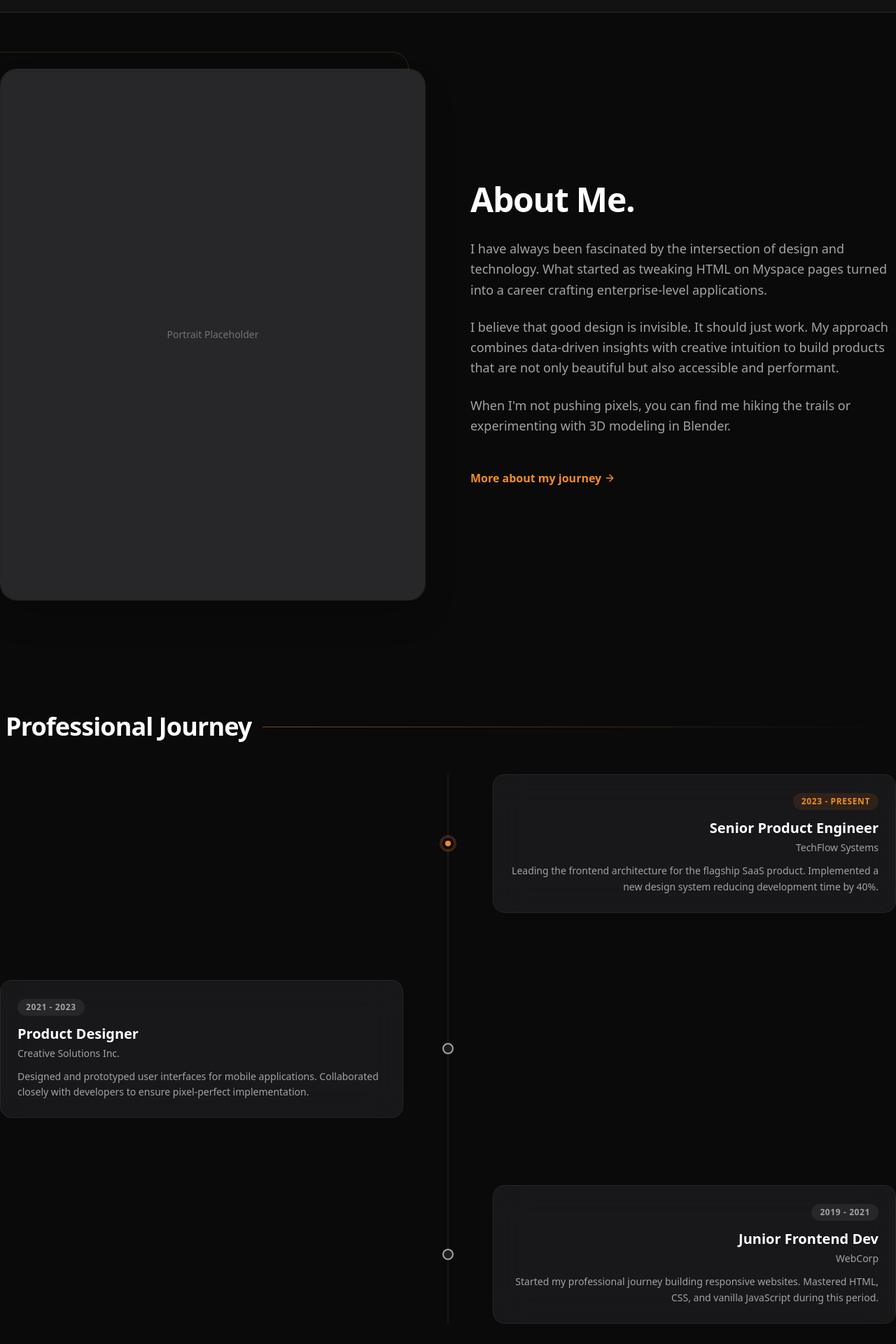
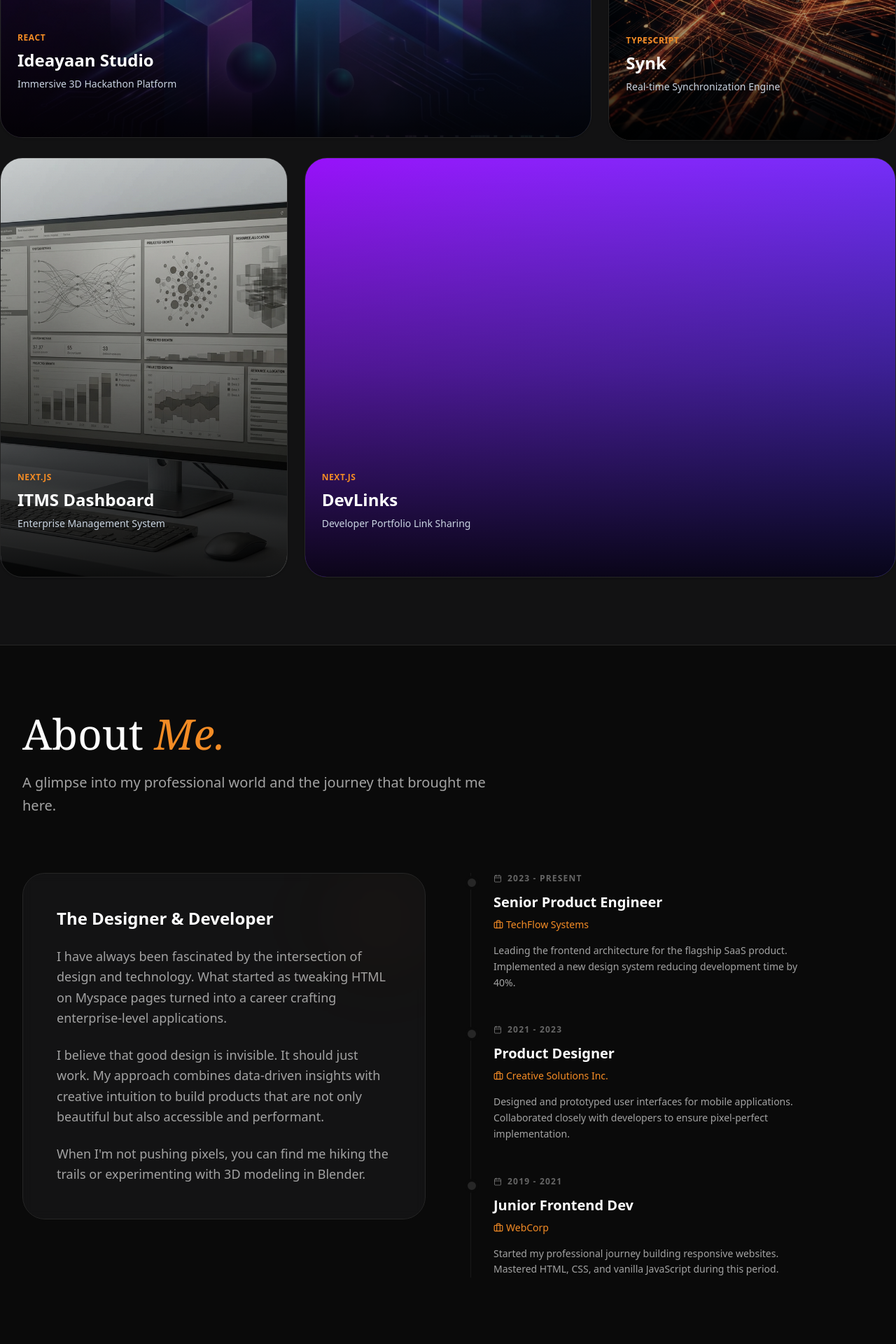
Before and after one commit to Sarvesh2005-code/sarvy, a Next.js app: page / in a window 1280 px wide. Shown: the part 1420-3340 px from the top of the page at 70% size. Built offline with nearby package versions, Linux system fonts and the light colour scheme; no server answers.

Commit message:
Selected Work Design Revamp

```diff
--- a/src/app/page.tsx
+++ b/src/app/page.tsx
@@ -14,7 +14,7 @@ export default function Home() {
 
         {/* Selected Work */}
         <div className="w-full bg-secondary/30 border-y border-border">
-          <Projects limit={3} />
+          <Projects limit={5} />
         </div>
 
         <AboutSection />
--- a/src/components/about-section.tsx
+++ b/src/components/about-section.tsx
@@ -1,31 +1,29 @@
 "use client";
 
 import { motion } from "framer-motion";
-import Image from "next/image";
+import { ArrowRight, Briefcase, Calendar } from "lucide-react";
 import Link from "next/link";
-import { ArrowRight } from "lucide-react";
 
 export function AboutSection() {
     return (
-        <>
-            {/* About Me Section */}
-            <section id="about" className="w-full max-w-7xl mx-auto py-20 px-4 md:px-0">
-                <div className="grid grid-cols-1 md:grid-cols-2 gap-16 items-center">
-                    <div className="relative order-2 md:order-1">
-                        <div className="relative z-10 w-full aspect-[4/5] rounded-3xl overflow-hidden shadow-2xl border border-black/5 dark:border-white/10">
-                            {/* Using a placeholder image or one of the abstracts for now if no portrait available */}
-                            <div className="w-full h-full bg-zinc-800 flex items-center justify-center text-zinc-500">
-                                <span className="text-sm">Portrait Placeholder</span>
-                                {/* Ideally user drops a photo here later */}
-                            </div>
-                        </div>
-                        <div className="absolute -top-6 -left-6 w-full h-full border border-primary/20 rounded-3xl -z-0 hidden md:block"></div>
-                        <div className="absolute -bottom-6 -right-6 w-full h-full bg-surface rounded-3xl -z-10 shadow-lg hidden md:block opacity-50"></div>
-                    </div>
+        <section id="about" className="w-full max-w-7xl mx-auto py-24 px-4 md:px-8">
+            {/* Section Header */}
+            <div className="mb-20">
+                <h2 className="text-4xl md:text-6xl font-serif font-medium text-foreground mb-6">
+                    About <span className="italic text-primary">Me.</span>
+                </h2>
+                <p className="text-xl text-muted-foreground max-w-2xl font-light leading-relaxed">
+                    A glimpse into my professional world and the journey that brought me here.
+                </p>
+            </div>
 
-                    <div className="order-1 md:order-2 flex flex-col gap-8">
-                        <h2 className="text-3xl md:text-5xl font-black tracking-tight text-foreground">About Me.</h2>
-                        <div className="flex flex-col gap-6 text-muted-foreground leading-relaxed text-lg font-light">
+            <div className="grid grid-cols-1 lg:grid-cols-2 gap-16 items-start">
+                {/* Left Column - Personal Intro */}
+                <div className="flex flex-col gap-8">
+                    <div className="bg-surface/50 border border-border rounded-[2rem] p-8 md:p-12 relative overflow-hidden backdrop-blur-sm">
+                        <div className="absolute top-0 right-0 w-32 h-32 bg-primary/5 rounded-full blur-3xl"></div>
+                        <h3 className="text-2xl font-bold mb-6 text-foreground">The Designer & Developer</h3>
+                        <div className="space-y-6 text-muted-foreground leading-relaxed text-lg font-light">
                             <p>
                                 I have always been fascinated by the intersection of design and technology. What started as tweaking HTML on Myspace pages turned into a career crafting enterprise-level applications.
                             </p>
@@ -36,72 +34,36 @@ export function AboutSection() {
                                 When I&apos;m not pushing pixels, you can find me hiking the trails or experimenting with 3D modeling in Blender.
                             </p>
                         </div>
-                        <div className="pt-4">
-                            <Link href="#" className="inline-flex items-center text-primary font-bold hover:underline">
-                                More about my journey
-                                <ArrowRight size={16} className="ml-1" />
-                            </Link>
-                        </div>
                     </div>
                 </div>
-            </section>
 
-            {/* Journey Timeline */}
-            <section id="timeline" className="w-full max-w-7xl mx-auto py-20 px-4 md:px-0">
-                <div className="flex items-center gap-4 mb-12 px-2">
-                    <h2 className="text-3xl md:text-4xl font-bold tracking-tight text-foreground">Professional Journey</h2>
-                    <div className="h-[1px] bg-gradient-to-r from-primary/50 to-transparent flex-1"></div>
-                </div>
+                {/* Right Column - Timeline */}
+                <div className="relative pl-8 border-l border-border/50 space-y-12">
+                    {[
+                        { year: "2023 - Present", role: "Senior Product Engineer", company: "TechFlow Systems", desc: "Leading the frontend architecture for the flagship SaaS product. Implemented a new design system reducing development time by 40%." },
+                        { year: "2021 - 2023", role: "Product Designer", company: "Creative Solutions Inc.", desc: "Designed and prototyped user interfaces for mobile applications. Collaborated closely with developers to ensure pixel-perfect implementation." },
+                        { year: "2019 - 2021", role: "Junior Frontend Dev", company: "WebCorp", desc: "Started my professional journey building responsive websites. Mastered HTML, CSS, and vanilla JavaScript during this period." }
+                    ].map((job, index) => (
+                        <div key={index} className="relative group">
+                            {/* Dot */}
+                            <span className="absolute -left-[41px] top-1 h-5 w-5 rounded-full border-4 border-background bg-border group-hover:bg-primary group-hover:scale-110 transition-all duration-300"></span>
 
-                <div className="relative mx-4 md:mx-0">
-                    <div className="absolute left-0 md:left-1/2 top-0 bottom-0 w-px bg-border transform md:-translate-x-1/2"></div>
-                    <div className="flex flex-col gap-12 md:gap-24">
-
-                        {/* Item 1 */}
-                        <div className="relative flex flex-col md:flex-row items-center justify-between w-full group">
-                            <div className="hidden md:block w-[45%]"></div>
-                            <div className="absolute left-0 md:left-1/2 w-4 h-4 rounded-full bg-primary border-4 border-background shadow-[0_0_0_4px_rgba(244,140,37,0.2)] transform -translate-x-1/2 z-10"></div>
-                            <div className="w-full md:w-[45%] pl-8 md:pl-0 md:group-odd:text-right md:group-even:text-left">
-                                <div className="glass-panel p-6 rounded-2xl border border-border hover:border-primary/30 transition-all duration-300 hover:shadow-xl hover:shadow-primary/5 hover:-translate-y-1">
-                                    <span className="inline-block px-3 py-1 mb-3 text-xs font-bold tracking-wider text-primary uppercase bg-primary/10 rounded-full">2023 - Present</span>
-                                    <h3 className="text-xl font-bold text-foreground mb-1">Senior Product Engineer</h3>
-                                    <p className="text-sm font-medium text-muted-foreground mb-3">TechFlow Systems</p>
-                                    <p className="text-muted-foreground text-sm leading-relaxed">Leading the frontend architecture for the flagship SaaS product. Implemented a new design system reducing development time by 40%.</p>
-                                </div>
+                            <div className="flex flex-col gap-2 group-hover:-translate-x-[-10px] transition-transform duration-300">
+                                <span className="text-xs font-bold tracking-widest uppercase text-muted-foreground/60 mb-1 flex items-center gap-2">
+                                    <Calendar size={12} /> {job.year}
+                                </span>
+                                <h4 className="text-xl font-bold text-foreground">{job.role}</h4>
+                                <span className="text-primary font-medium text-sm flex items-center gap-1 mb-2">
+                                    <Briefcase size={14} /> {job.company}
+                                </span>
+                                <p className="text-muted-foreground font-light leading-relaxed text-sm max-w-md">
+                                    {job.desc}
+                                </p>
                             </div>
                         </div>
-
-                        {/* Item 2 */}
-                        <div className="relative flex flex-col md:flex-row-reverse items-center justify-between w-full group">
-                            <div className="hidden md:block w-[45%]"></div>
-                            <div className="absolute left-0 md:left-1/2 w-4 h-4 rounded-full bg-surface border-2 border-muted transform -translate-x-1/2 z-10 group-hover:border-primary group-hover:bg-primary transition-colors"></div>
-                            <div className="w-full md:w-[45%] pl-8 md:pl-0 md:text-left">
-                                <div className="glass-panel p-6 rounded-2xl border border-border hover:border-primary/30 transition-all duration-300 hover:shadow-xl hover:shadow-primary/5 hover:-translate-y-1">
-                                    <span className="inline-block px-3 py-1 mb-3 text-xs font-bold tracking-wider text-muted-foreground bg-secondary rounded-full">2021 - 2023</span>
-                                    <h3 className="text-xl font-bold text-foreground mb-1">Product Designer</h3>
-                                    <p className="text-sm font-medium text-muted-foreground mb-3">Creative Solutions Inc.</p>
-                                    <p className="text-muted-foreground text-sm leading-relaxed">Designed and prototyped user interfaces for mobile applications. Collaborated closely with developers to ensure pixel-perfect implementation.</p>
-                                </div>
-                            </div>
-                        </div>
-
-                        {/* Item 3 */}
-                        <div className="relative flex flex-col md:flex-row items-center justify-between w-full group">
-                            <div className="hidden md:block w-[45%]"></div>
-                            <div className="absolute left-0 md:left-1/2 w-4 h-4 rounded-full bg-surface border-2 border-muted transform -translate-x-1/2 z-10 group-hover:border-primary group-hover:bg-primary transition-colors"></div>
-                            <div className="w-full md:w-[45%] pl-8 md:pl-0 md:text-right">
-                                <div className="glass-panel p-6 rounded-2xl border border-border hover:border-primary/30 transition-all duration-300 hover:shadow-xl hover:shadow-primary/5 hover:-translate-y-1">
-                                    <span className="inline-block px-3 py-1 mb-3 text-xs font-bold tracking-wider text-muted-foreground bg-secondary rounded-full">2019 - 2021</span>
-                                    <h3 className="text-xl font-bold text-foreground mb-1">Junior Frontend Dev</h3>
-                                    <p className="text-sm font-medium text-muted-foreground mb-3">WebCorp</p>
-                                    <p className="text-muted-foreground text-sm leading-relaxed">Started my professional journey building responsive websites. Mastered HTML, CSS, and vanilla JavaScript during this period.</p>
-                                </div>
-                            </div>
-                        </div>
-
-                    </div>
+                    ))}
                 </div>
-            </section>
-        </>
+            </div>
+        </section>
     );
 }
--- a/src/components/footer-revamp.tsx
+++ b/src/components/footer-revamp.tsx
@@ -1,56 +1,50 @@
 "use client";
 
 import Link from "next/link";
-import { Mail, ArrowUp } from "lucide-react";
+import { Github, Linkedin, Twitter, Mail } from "lucide-react";
 
 export function FooterRevamp() {
     return (
-        <footer className="w-full max-w-7xl mx-auto pt-10 pb-8 border-t border-border px-4 md:px-0">
-            <div className="flex flex-col md:flex-row justify-between gap-10 mb-12">
-                <div className="flex flex-col gap-4 max-w-sm">
-                    <div className="flex items-center gap-2 mb-2">
-                        <div className="w-8 h-8 bg-gradient-to-br from-primary to-primary-dark rounded-lg flex items-center justify-center text-white font-bold shadow-sm">
-                            SN
-                        </div>
-                        <span className="font-bold text-lg tracking-tight text-foreground">Sarvesh Nakhale</span>
-                    </div>
-                    <p className="text-muted-foreground text-sm leading-relaxed">
-                        A product designer & developer focused on crafting clean, user-centric interfaces. Available for freelance opportunities.
+        <footer className="w-full border-t border-border bg-background py-16 px-4 md:px-8">
+            <div className="w-full max-w-7xl mx-auto flex flex-col md:flex-row justify-between items-start gap-12">
+
+                {/* Brand */}
+                <div className="flex flex-col gap-4">
+                    <Link href="/" className="flex items-center gap-2">
+                        <div className="w-8 h-8 bg-gradient-to-br from-primary to-primary-dark rounded-full flex items-center justify-center text-white font-bold">SN</div>
+                        <span className="font-bold text-lg">Sarvesh Nakhale</span>
+                    </Link>
+                    <p className="text-muted-foreground text-sm max-w-xs font-light">
+                        Crafting digital narratives with code and design. Built with Next.js & Tailwind.
                     </p>
                 </div>
 
-                <div className="grid grid-cols-2 sm:grid-cols-3 gap-8 text-sm">
-                    <div className="flex flex-col gap-3">
-                        <span className="font-bold text-foreground">Navigation</span>
-                        <Link href="#work" className="text-muted-foreground hover:text-primary transition-colors">Work</Link>
-                        <Link href="#skills" className="text-muted-foreground hover:text-primary transition-colors">Skills</Link>
-                        <Link href="#about" className="text-muted-foreground hover:text-primary transition-colors">About</Link>
-                        <Link href="#contact" className="text-muted-foreground hover:text-primary transition-colors">Contact</Link>
+                {/* Links */}
+                <div className="grid grid-cols-2 md:grid-cols-3 gap-12 sm:gap-24">
+                    <div className="flex flex-col gap-4">
+                        <h4 className="font-bold text-foreground text-sm uppercase tracking-wider">Sitemap</h4>
+                        <Link href="/" className="text-muted-foreground hover:text-primary transition-colors text-sm">Home</Link>
+                        <Link href="/work" className="text-muted-foreground hover:text-primary transition-colors text-sm">Work</Link>
+                        <Link href="/#about" className="text-muted-foreground hover:text-primary transition-colors text-sm">About</Link>
+                        <Link href="/#contact" className="text-muted-foreground hover:text-primary transition-colors text-sm">Contact</Link>
                     </div>
-                    <div className="flex flex-col gap-3">
-                        <span className="font-bold text-foreground">Socials</span>
-                        <Link href="#" className="text-muted-foreground hover:text-primary transition-colors">LinkedIn</Link>
-                        <Link href="#" className="text-muted-foreground hover:text-primary transition-colors">Twitter / X</Link>
-                        <Link href="https://github.com" className="text-muted-foreground hover:text-primary transition-colors">GitHub</Link>
-                        <Link href="#" className="text-muted-foreground hover:text-primary transition-colors">Dribbble</Link>
-                    </div>
-                    <div className="flex flex-col gap-3">
-                        <span className="font-bold text-foreground">Legal</span>
-                        <Link href="#" className="text-muted-foreground hover:text-primary transition-colors">Privacy Policy</Link>
-                        <Link href="#" className="text-muted-foreground hover:text-primary transition-colors">Terms of Service</Link>
+
+                    <div className="flex flex-col gap-4">
+                        <h4 className="font-bold text-foreground text-sm uppercase tracking-wider">Socials</h4>
+                        <Link href="https://linkedin.com" target="_blank" className="text-muted-foreground hover:text-primary transition-colors text-sm">LinkedIn</Link>
+                        <Link href="https://github.com/Sarvesh2005-code" target="_blank" className="text-muted-foreground hover:text-primary transition-colors text-sm">GitHub</Link>
+                        <Link href="https://twitter.com" target="_blank" className="text-muted-foreground hover:text-primary transition-colors text-sm">Twitter</Link>
+                        <Link href="mailto:sarveshnakhale20@gmail.com" className="text-muted-foreground hover:text-primary transition-colors text-sm">Email</Link>
                     </div>
                 </div>
+
             </div>
 
-            <div className="flex flex-col sm:flex-row justify-between items-center pt-8 border-t border-border gap-4">
-                <p className="text-xs text-muted-foreground">© 2025 Sarvesh Nakhale. All rights reserved.</p>
-                <div className="flex gap-4">
-                    <a href="mailto:hello@sarvesh.com" className="text-muted-foreground hover:text-primary transition-colors">
-                        <Mail size={20} />
-                    </a>
-                    <button onClick={() => window.scrollTo({ top: 0, behavior: 'smooth' })} className="text-muted-foreground hover:text-primary transition-colors">
-                        <ArrowUp size={20} />
-                    </button>
+            <div className="w-full max-w-7xl mx-auto mt-16 pt-8 border-t border-border flex flex-col md:flex-row items-center justify-between gap-4 text-xs text-muted-foreground">
+                <p>&copy; {new Date().getFullYear()} Sarvesh Nakhale. All rights reserved.</p>
+                <div className="flex items-center gap-6">
+                    <Link href="#" className="hover:text-foreground">Privacy Policy</Link>
+                    <Link href="#" className="hover:text-foreground">Terms of Service</Link>
                 </div>
             </div>
         </footer>
--- a/src/components/navbar-revamp.tsx
+++ b/src/components/navbar-revamp.tsx
@@ -49,7 +49,7 @@ export function NavbarRevamp() {
 
                     <button
                         onClick={() => setTheme(theme === "dark" ? "light" : "dark")}
-                        className="flex items-center justify-center w-8 h-8 rounded-full bg-black/5 dark:bg-white/10 hover:bg-black/10 dark:hover:bg-white/20 transition-colors"
+                        className="flex items-center justify-center w-8 h-8 rounded-full bg-black/5 dark:bg-white/10 hover:bg-black/10 dark:hover:bg-white/20 transition-colors cursor-pointer"
                         aria-label="Toggle Theme"
                     >
                         {mounted && theme === 'dark' ? <Moon size={16} /> : <Sun size={18} />}
--- a/src/components/projects-grid.tsx
+++ b/src/components/projects-grid.tsx
@@ -52,8 +52,17 @@ export function ProjectsGrid({ projects, limit, className, title = "Selected Wor
                         key={project.id}
                         className={cn(
                             "group relative overflow-hidden rounded-[2rem] bg-surface/50 border border-border shadow-sm hover:shadow-2xl transition-all duration-500 hover:scale-[1.02] backdrop-blur-sm",
-                            project.size === 'featured' ? 'col-span-1 md:col-span-2 row-span-2 h-[600px]' : project.size,
-                            !project.size.includes('row-span') && 'h-[300px]'
+                            // Custom Bento Logic for 5 items
+                            limit === 5 && index === 0 ? "md:col-span-2 md:row-span-2 md:h-[600px]" :
+                                limit === 5 && index === 1 ? "md:col-span-1 md:row-span-1 md:h-[290px]" :
+                                    limit === 5 && index === 2 ? "md:col-span-1 md:row-span-1 md:h-[290px]" :
+                                        limit === 5 && index === 3 ? "md:col-span-1 md:row-span-2 md:h-[600px]" : // Bottom Left Vertical
+                                            limit === 5 && index === 4 ? "md:col-span-2 md:row-span-2 md:h-[600px]" : // Bottom Right Wide
+                                                // Default fallback
+                                                project.size === 'featured' ? 'col-span-1 md:col-span-2 row-span-2 h-[600px]' : project.size,
+
+                            // Height handling
+                            !project.size.includes('row-span') && limit !== 5 && 'h-[300px]'
                         )}
                     >
                         {/* Background Image */}
--- a/src/components/projects.tsx
+++ b/src/components/projects.tsx
@@ -29,5 +29,11 @@ export async function Projects({ limit, className, title, description }: Project
         })
     );
 
-    return <ProjectsGrid projects={projectsWithStats} limit={limit} className={className} title={title} description={description} />;
+    return <ProjectsGrid
+        projects={projectsWithStats}
+        limit={limit}
+        className={className}
+        title={title || "Selected Work"}
+        description={description || "A curated selection of projects that define my technical journey."}
+    />;
 }
```
Also changed, not shown: src/components/contact-revamp.tsx (+25 -4 lines), src/components/skills-section.tsx (+6 -4 lines).
